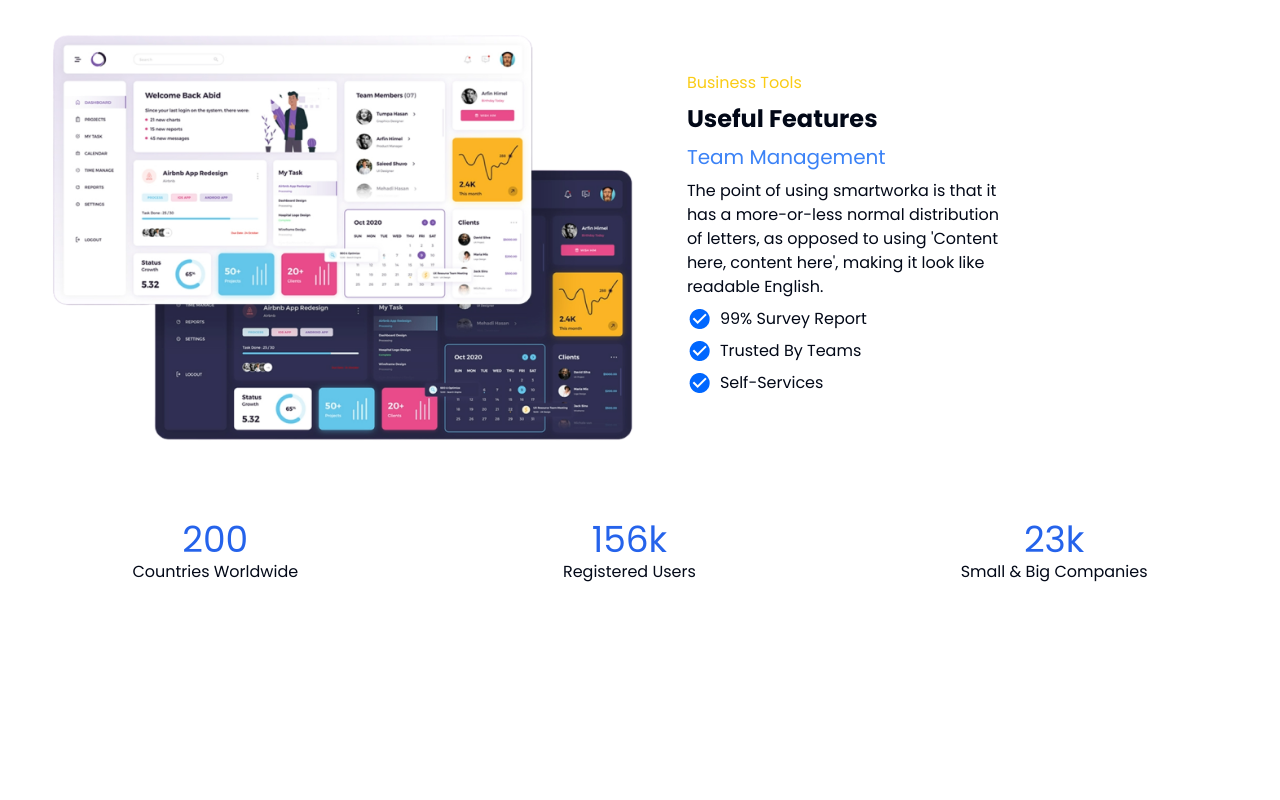
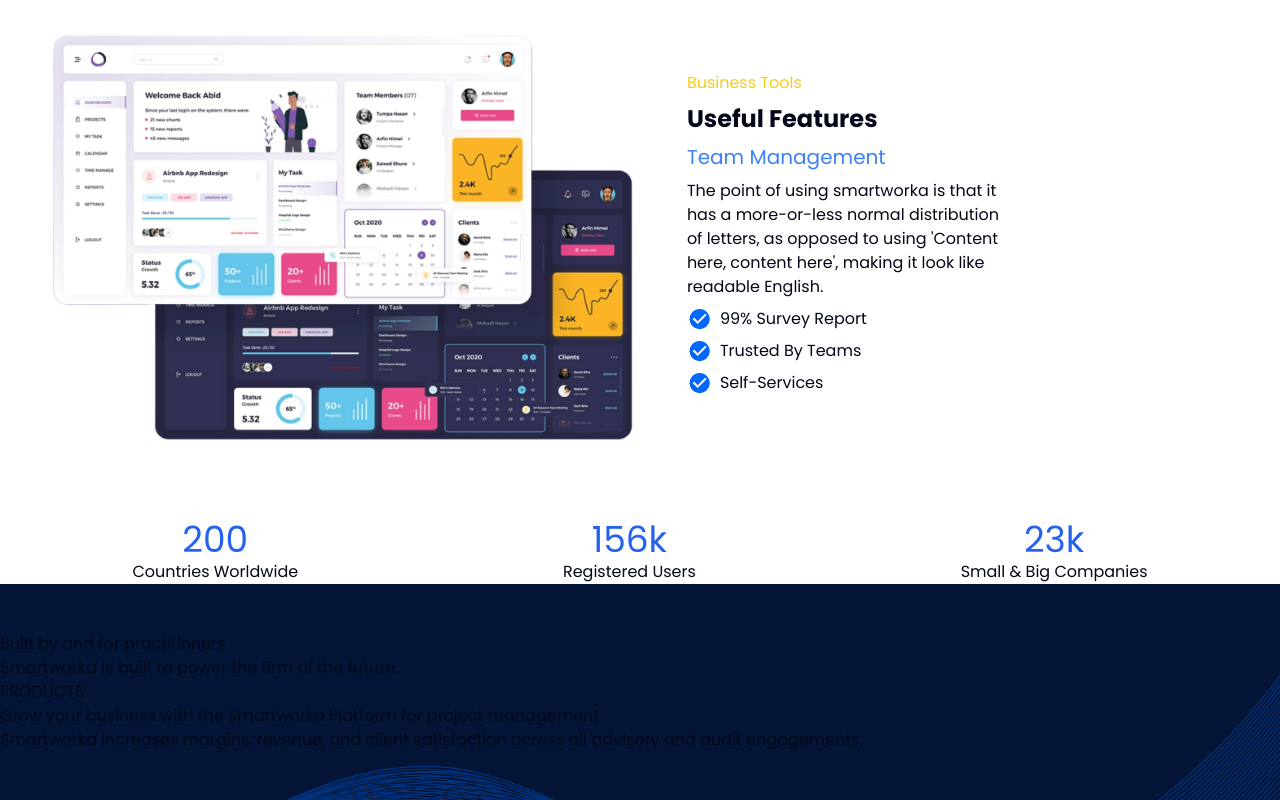
Before and after one commit to Certainfy/smartworka, a Next.js app: page / in a window 1280 px wide. Shown: the part 1359-2159 px from the top of the page. Before the commit the page ends 1943 px from the top, so only its background shows below. Built offline with nearby package versions, Linux system fonts and the light colour scheme.

Commit message:
create new image section🚧

```diff
--- a/src/app/page.tsx
+++ b/src/app/page.tsx
@@ -126,6 +126,20 @@ export default function Home() {
       <p>Small & Big Companies</p>
      </article>
     </section>
+    <section className="h-full bg-[#051537] flex flex-row gap-10 items-center py-12 bg-[url('/bg-line.svg')] w-full bg-cover bg-top">
+      <section>
+      <article>
+        <h1>Built by and for practitioners</h1>
+        <p>Smartworka is built to power the firm of the future.</p>
+      </article>
+      <article>
+        <p>PRODUCTS</p>
+        <h1>Grow your business with the Smartworka Platform for project management</h1>
+        <p>Smartworka increases margins, revenue, and client satisfaction across all advisory and audit engagements.</p>
+      </article>
+      <section></section>
+      </section>
+    </section>
   </main>
 </>
 
```
